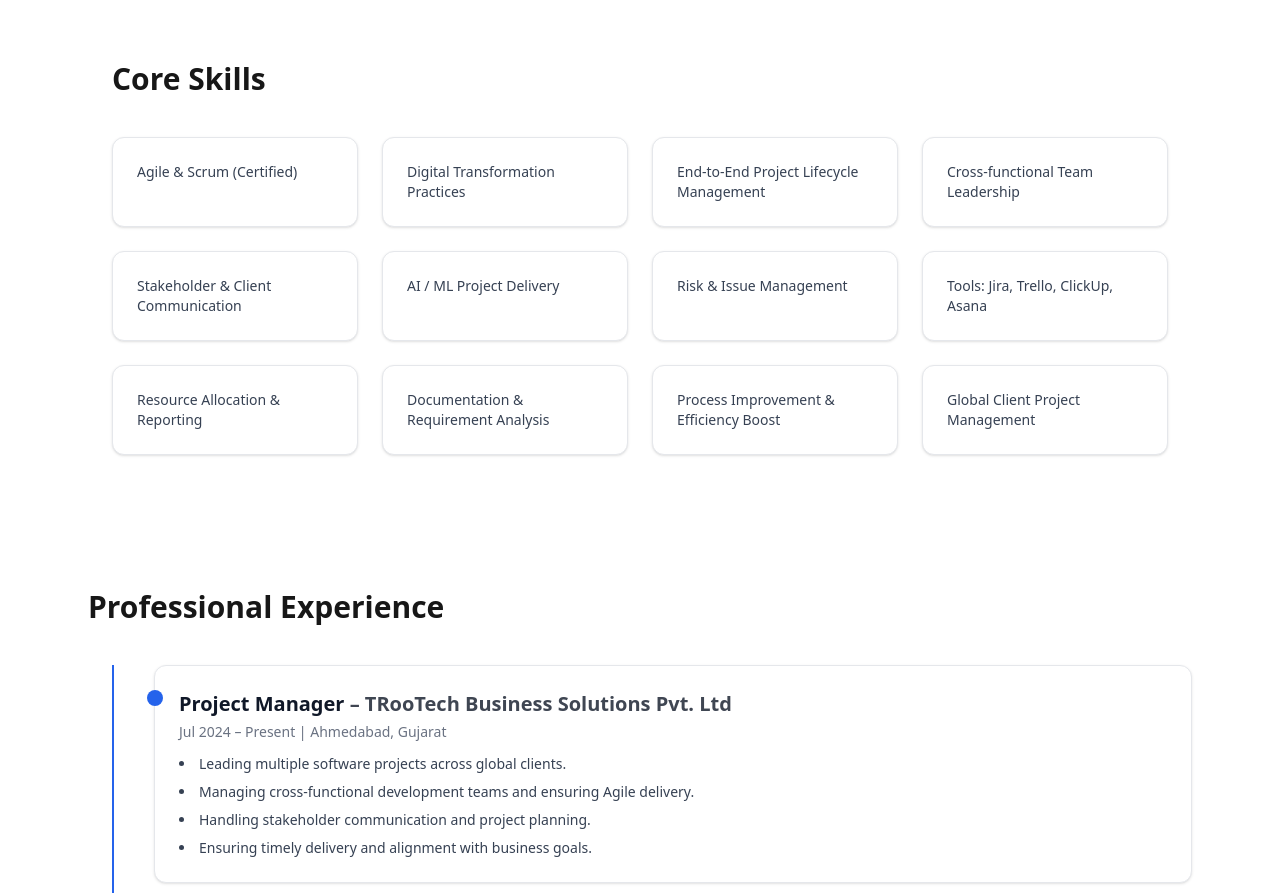
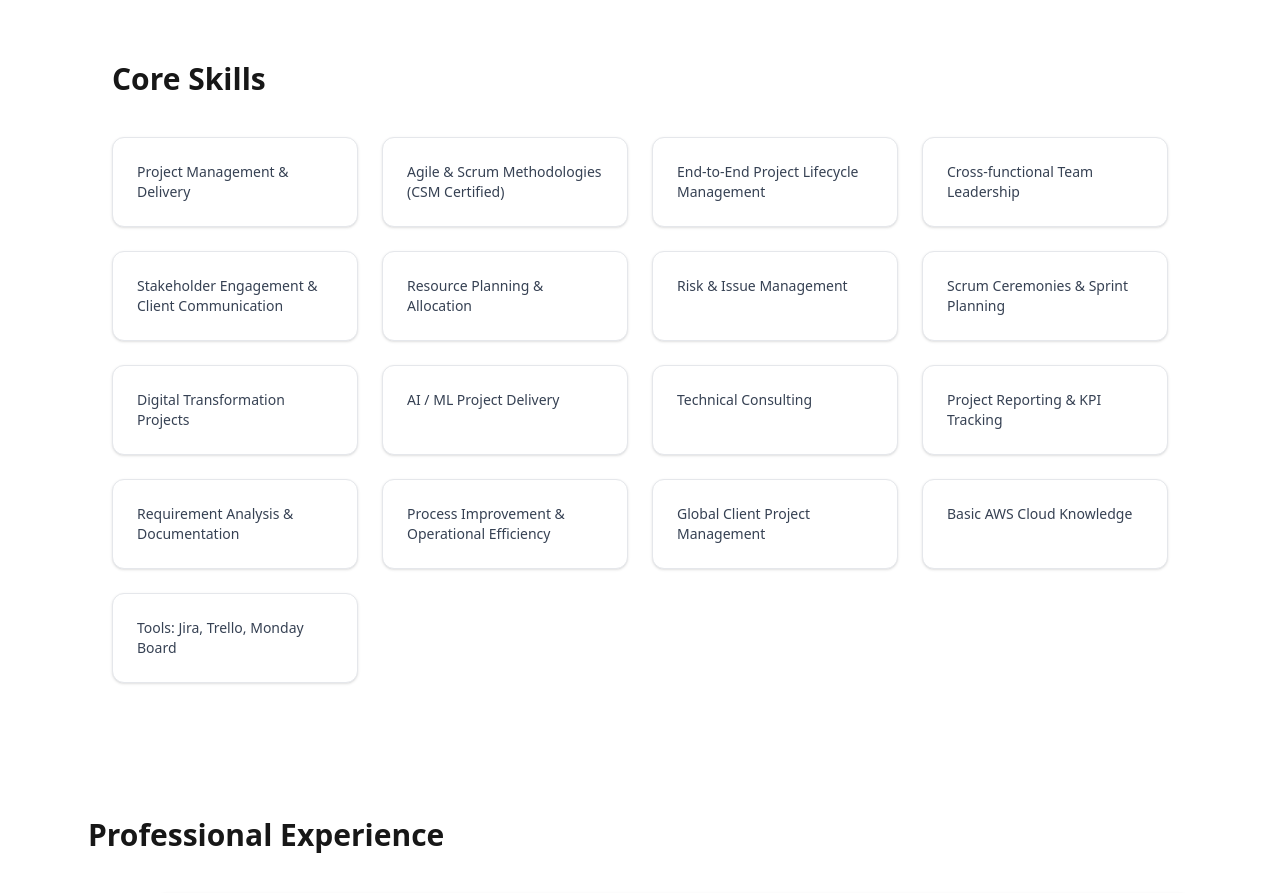
Before and after one commit to KrunalHingu/Curriculum-Vitae, a Next.js app: page / in a window 1280 px wide. Shown: the part 1120-2013 px from the top of the page. Built offline with nearby package versions, Linux system fonts and the light colour scheme.

Commit message:
Update Skills.js

```diff
--- a/components/Skills.js
+++ b/components/Skills.js
@@ -1,18 +1,23 @@
 export default function Skills() {
 
   const skills = [
-    "Agile & Scrum (Certified)",
-    "Digital Transformation Practices",
+    "Project Management & Delivery",
+    "Agile & Scrum Methodologies (CSM Certified)",
     "End-to-End Project Lifecycle Management",
     "Cross-functional Team Leadership",
-    "Stakeholder & Client Communication",
+    "Stakeholder Engagement & Client Communication",
+    "Resource Planning & Allocation",
+    "Risk & Issue Management",
+    "Scrum Ceremonies & Sprint Planning",
+    "Digital Transformation Projects",
     "AI / ML Project Delivery",
-    "Risk & Issue Management",
-    "Tools: Jira, Trello, ClickUp, Asana",
-    "Resource Allocation & Reporting",
-    "Documentation & Requirement Analysis",
-    "Process Improvement & Efficiency Boost",
+    "Technical Consulting",
+    "Project Reporting & KPI Tracking",
+    "Requirement Analysis & Documentation",
+    "Process Improvement & Operational Efficiency",
     "Global Client Project Management",
+    "Basic AWS Cloud Knowledge",
+    "Tools: Jira, Trello, Monday Board"
   ];
 
   return (
```
